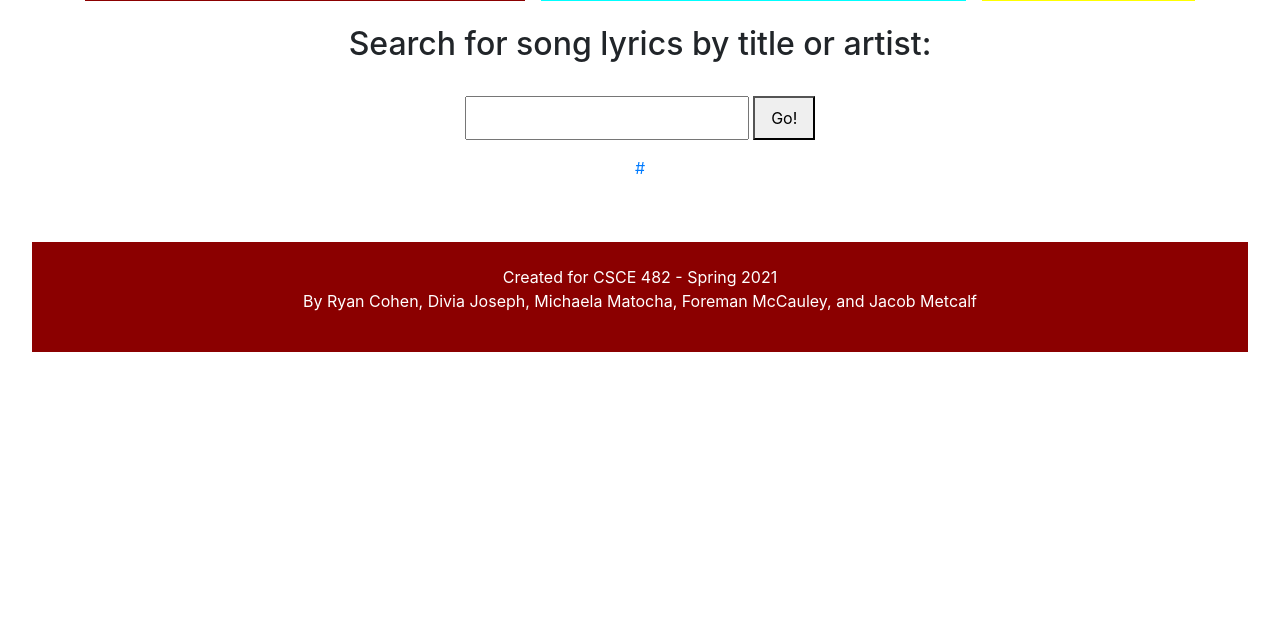
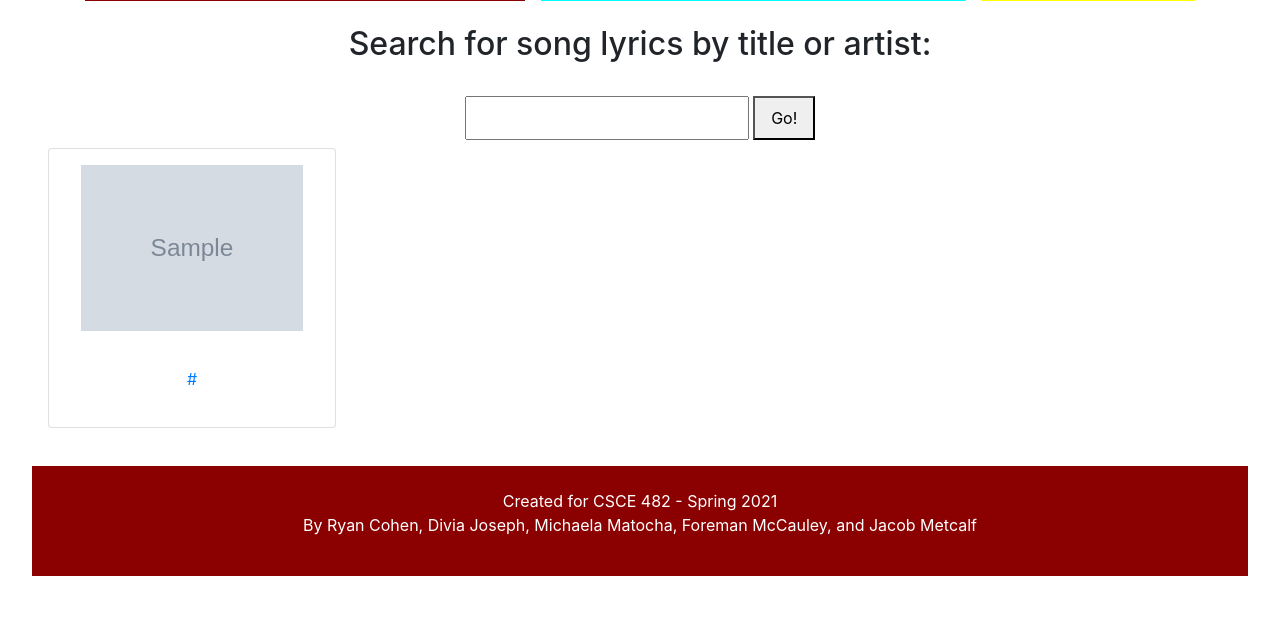
Before and after one commit to foremanmccauley/Karaoke_Capstone, a Django app: page /recording in a window 1280 px wide. Shown: the part 394-1016 px from the top of the page. Before the commit the page ends 746 px from the top, so only its background shows below. Run offline with Django 3.2, Linux system fonts and the light colour scheme; tables that the repository leaves empty hold one stand-in row (values such as "Sample post"); grey boxes marked "Sample" are stand-in pictures; a database or web service that is not in the repository returns one stand-in record (values such as "Sample title"); data that the repository does not hold is empty.

Commit message:
add cards with image to lyric search

```diff
--- a/karaoke/karaoke/templates/recording.html
+++ b/karaoke/karaoke/templates/recording.html
@@ -37,7 +37,12 @@
           <button type="submit" value="Go">Go!</button>
         </form>
         {% for i in hits %}
-        <p><a href="{{ i.result.url }}" target="_blank" rel="noopener noreferrer">{{ i.result.url }}</a></p>
+        <div class="card" style="width: 18rem;">
+          <img src="{{ i.result.song_art_image_thumbnail_url }}" class="card-img-top" alt="...">
+          <div class="card-body">
+            <p class="card-text"><a href="{{ i.result.url }}" target="_blank" rel="noopener noreferrer">{{ i.result.url }}</a></p>
+          </div>
+        </div>
         {% endfor %}
     </main>
 </body>
```
